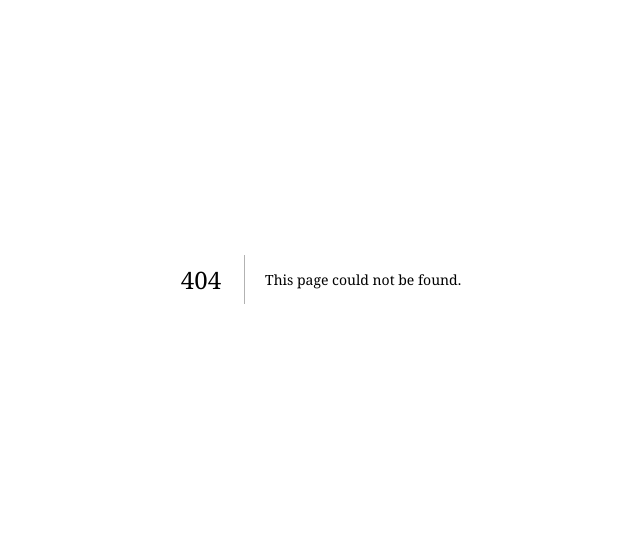
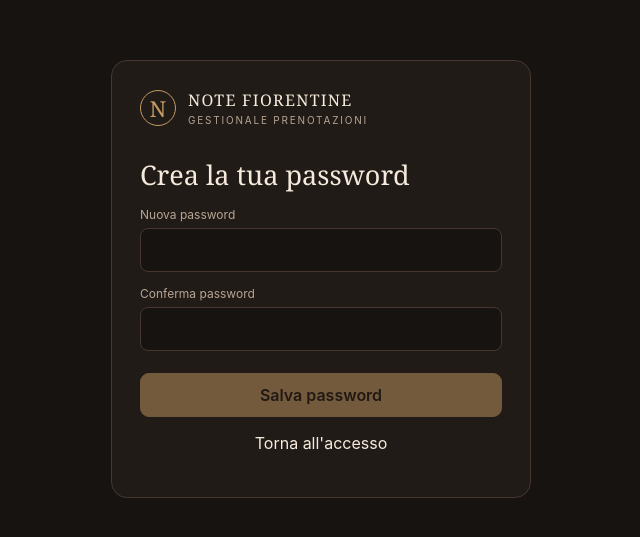
Before and after one commit to claudiocastellani983/note-fiorentine-site, a Next.js app in the folder gestionale-prenotazioni/: page /login/reset-password in a window 1280 px wide. Before the commit this address had no page. Shown: the part 121-658 px from the top of the page, without its empty margins (319-959 px from the left). Built offline with nearby package versions, Linux system fonts and the light colour scheme.

Commit message:
Add secure password reset completion page

```diff
--- /dev/null
+++ b/gestionale-prenotazioni/app/login/reset-password/page.tsx
@@ -0,0 +1,9 @@
+"use client";
+import { FormEvent, useState } from "react";
+import { useSearchParams } from "next/navigation";
+export default function ResetPasswordPage(){
+ const token=useSearchParams().get("token")||"";
+ const [password,setPassword]=useState(""),[confirm,setConfirm]=useState(""),[message,setMessage]=useState(""),[error,setError]=useState(""),[pending,setPending]=useState(false);
+ async function submit(e:FormEvent<HTMLFormElement>){e.preventDefault();setError("");setMessage("");if(password.length<8){setError("La password deve contenere almeno 8 caratteri.");return;}if(password!==confirm){setError("Le due password non coincidono.");return;}if(!token){setError("Link non valido o incompleto. Richiedi un nuovo link.");return;}setPending(true);try{const r=await fetch("/api/auth/reset-password",{method:"POST",headers:{"Content-Type":"application/json"},body:JSON.stringify({newPassword:password,token})});const d=await r.json().catch(()=>({}));if(!r.ok)throw new Error(d.message||d.error||"Il link potrebbe essere scaduto. Richiedine uno nuovo.");setMessage("Password impostata correttamente. Ora puoi accedere al gestionale.");}catch(x){setError(x instanceof Error?x.message:"Errore durante il salvataggio.");}finally{setPending(false);}}
+ return <main className="login-wrap"><section className="login-card"><div className="brand"><div className="mark">N</div><div><strong>NOTE FIORENTINE</strong><small>Gestionale prenotazioni</small></div></div><h1 style={{fontSize:27,marginTop:30}}>Crea la tua password</h1><form onSubmit={submit}><div className="field"><label htmlFor="password">Nuova password</label><input id="password" type="password" autoComplete="new-password" value={password} onChange={e=>setPassword(e.target.value)} minLength={8} required /></div><div className="field"><label htmlFor="confirm">Conferma password</label><input id="confirm" type="password" autoComplete="new-password" value={confirm} onChange={e=>setConfirm(e.target.value)} required /></div>{error&&<p className="error">{error}</p>}{message&&<p role="status">{message}</p>}<button className="btn primary" disabled={pending||!token}>{pending?"Salvataggio…":"Salva password"}</button></form><p style={{marginTop:16,textAlign:"center"}}><a href="/login">Torna all'accesso</a></p></section></main>;
+}
```
